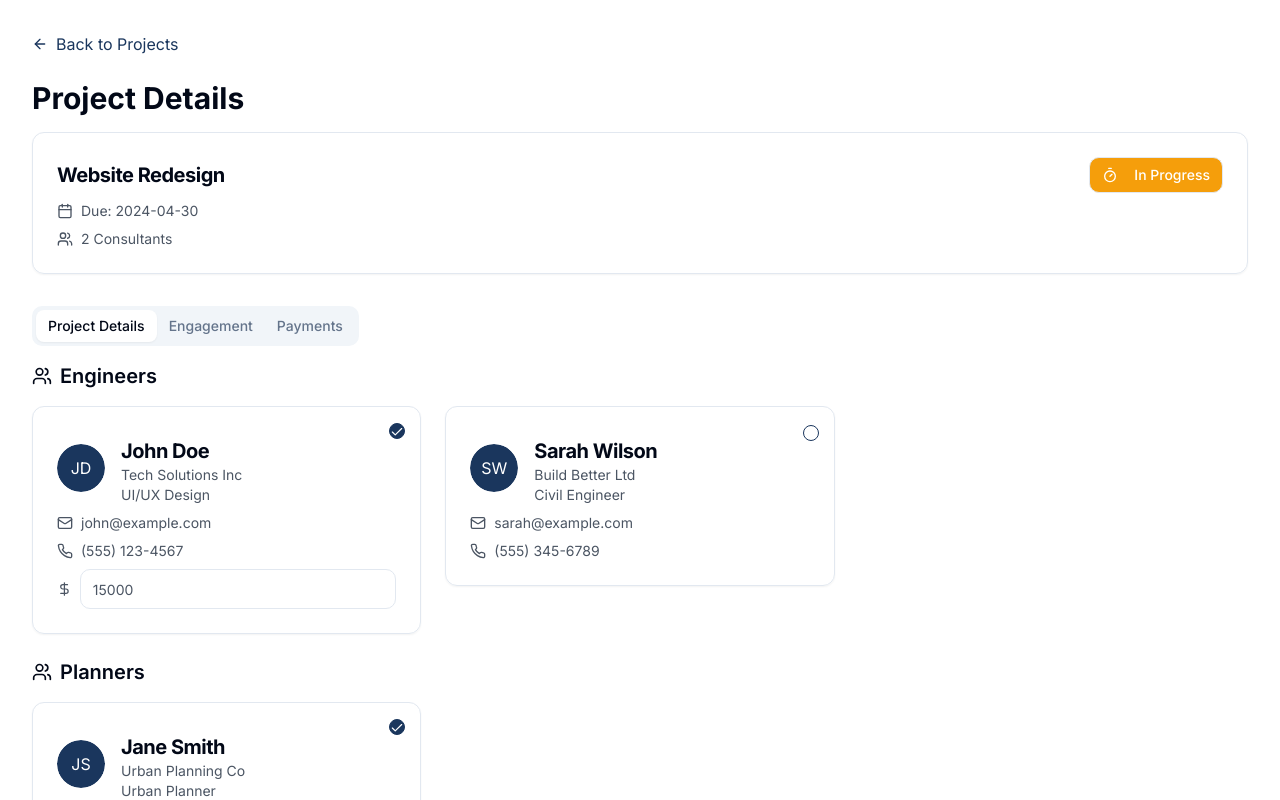
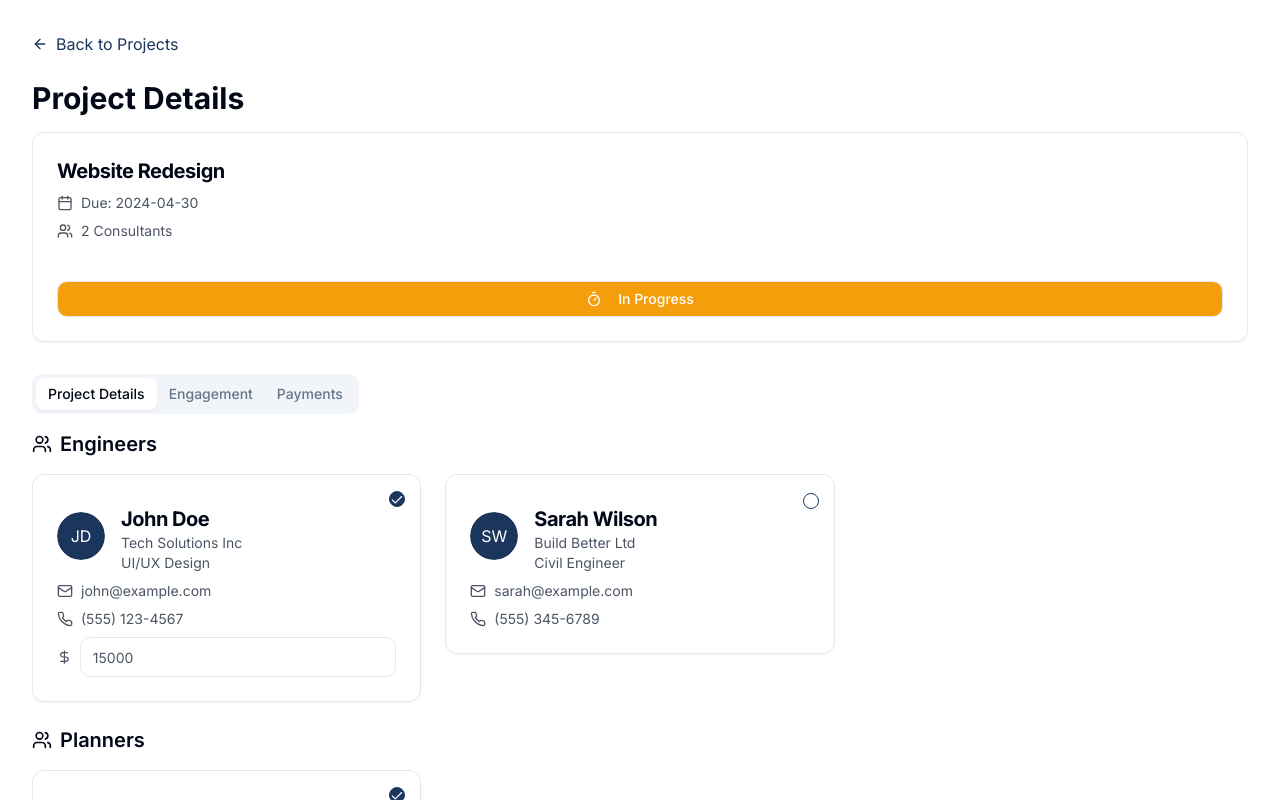
Before and after one commit to Boyang-Lin/hostudio-project-management, a React (Vite) app: page /project/1 in a window 1280 px wide. Shown: the top 800 px of the page. Built offline with nearby package versions, Linux system fonts and the light colour scheme.

Commit message:
Move Status Button in Cards
Relocate the status button to the bottom of the project cards to prevent overlap and improve layout.
[skip gpt_engineer]

```diff
--- a/src/components/ProjectCard.tsx
+++ b/src/components/ProjectCard.tsx
@@ -1,4 +1,4 @@
-import { Card, CardContent, CardHeader, CardTitle } from "@/components/ui/card";
+import { Card, CardContent, CardHeader, CardTitle, CardFooter } from "@/components/ui/card";
 import { Calendar, Users, Timer, CheckCircle2, Pause } from "lucide-react";
 import { ProjectConsultant } from "../data/mockData";
 import { Button } from "@/components/ui/button";
@@ -59,16 +59,29 @@ export function ProjectCard({ title, status, dueDate, consultants, onStatusChang
   };
 
   return (
-    <Card className="hover:shadow-lg transition-shadow relative">
+    <Card className="hover:shadow-lg transition-shadow relative flex flex-col h-full">
       <CardHeader className="flex flex-row items-center justify-between space-y-0 pb-2">
         <CardTitle className="text-xl font-bold">{title}</CardTitle>
-        <div className="flex items-center gap-2">
+      </CardHeader>
+      <CardContent>
+        <div className="flex flex-col space-y-2">
+          <div className="flex items-center text-sm text-gray-600">
+            <Calendar className="mr-2 h-4 w-4" />
+            Due: {dueDate}
+          </div>
+          <div className="flex items-center text-sm text-gray-600">
+            <Users className="mr-2 h-4 w-4" />
+            {consultants.length} Consultant{consultants.length !== 1 ? "s" : ""}
+          </div>
+        </div>
+      </CardContent>
+      <CardFooter className="mt-auto pt-4">
         <DropdownMenu>
           <DropdownMenuTrigger asChild>
             <Button
               variant="outline"
               size="sm"
-                className={`${currentStatus.bg} text-white`}
+              className={`${currentStatus.bg} text-white w-full`}
             >
               <currentStatus.icon className="mr-2 h-4 w-4" />
               {currentStatus.text}
@@ -89,20 +102,7 @@ export function ProjectCard({ title, status, dueDate, consultants, onStatusChang
             </DropdownMenuItem>
           </DropdownMenuContent>
         </DropdownMenu>
-        </div>
-      </CardHeader>
-      <CardContent>
-        <div className="flex flex-col space-y-2">
-          <div className="flex items-center text-sm text-gray-600">
-            <Calendar className="mr-2 h-4 w-4" />
-            Due: {dueDate}
-          </div>
-          <div className="flex items-center text-sm text-gray-600">
-            <Users className="mr-2 h-4 w-4" />
-            {consultants.length} Consultant{consultants.length !== 1 ? "s" : ""}
-          </div>
-        </div>
-      </CardContent>
+      </CardFooter>
     </Card>
   );
 }
```
Lines whose indentation alone changed are shown as unchanged.
